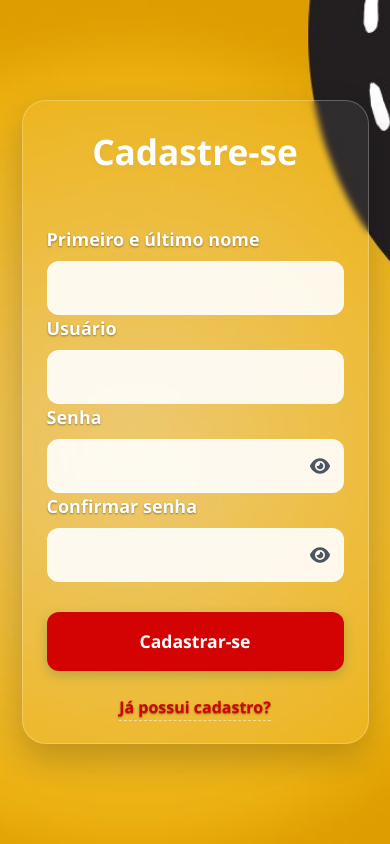
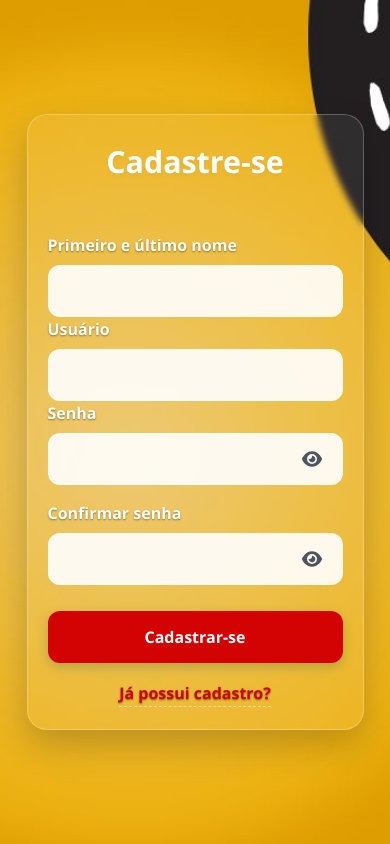
Before and after one commit to Claracruzx/Buracometro, a Django app: page /cadastro in a window 390 px wide. Run offline with Django 5.2, Linux system fonts and the light colour scheme.

Commit message:
Ajusta responsividade de login e cadastro

```diff
--- a/paginas/static/paginas/css/register.css
+++ b/paginas/static/paginas/css/register.css
@@ -18,8 +18,10 @@ body {
 
 main {
     width: 100%;
+    min-height: calc(100vh - 40px);
     display: flex;
     justify-content: center;
+    align-items: center;
 }
 
 /* Container do Formulário com efeito de Vidro Fosco (Glassmorphism) */
@@ -33,6 +35,11 @@ main {
     border-radius: 24px;
     border: 1px solid rgba(255, 255, 255, 0.25);
     box-shadow: 0 15px 35px rgba(0, 0, 0, 0.2);
+}
+
+#area-cadastro form,
+#area-cadastro .content {
+    width: 100%;
 }
 
 .alert.alert-error {
@@ -130,6 +137,9 @@ label {
     display: flex;
     align-items: center;
     justify-content: center;
+    padding: 0;
+    width: 34px;
+    height: 34px;
 }
 
 .btn-icon svg {
@@ -203,12 +213,56 @@ input[type="date"]::-webkit-calendar-picker-indicator {
 
 /* Responsividade */
 @media (max-width: 600px) {
+    body {
+        align-items: flex-start;
+        padding: 18px;
+        overflow-x: hidden;
+    }
+
+    main {
+        min-height: calc(100vh - 36px);
+    }
+
     #area-cadastro {
-        padding: 24px;
+        padding: 24px 20px;
+        border-radius: 20px;
+    }
+
+    .title {
+        font-size: 1.9rem;
+    }
+
+    label {
+        font-size: 16px;
+    }
+
+    .input-cloud {
+        padding: 13px 14px;
+        font-size: 16px;
     }
 
     .side-by-side {
         grid-template-columns: 1fr;
-        gap: 0;
+        gap: 16px;
+        margin-bottom: 16px;
+    }
+
+    .btn-tertiary {
+        padding: 14px;
+        font-size: 1rem;
+    }
+
+    .observation {
+        margin-top: 18px;
     }
 }
+
+@media (max-width: 360px) {
+    body {
+        padding: 12px;
+    }
+
+    #area-cadastro {
+        padding: 22px 16px;
+    }
+}
```
Also changed, not shown: paginas/static/paginas/css/login.css (+45 -2 lines).
